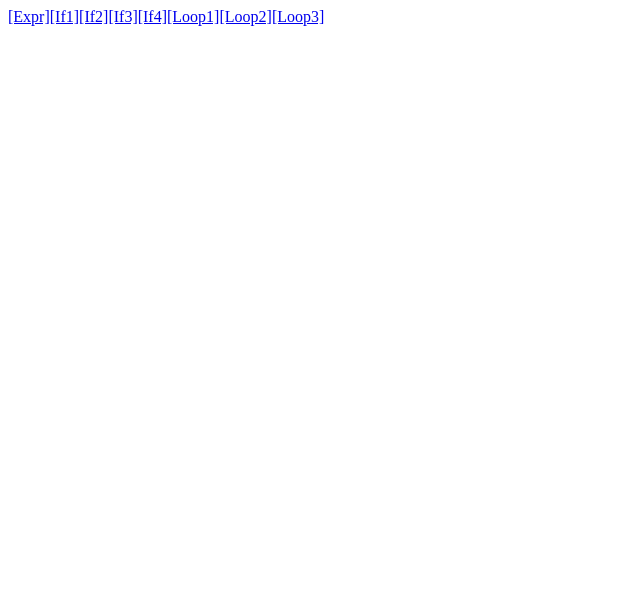
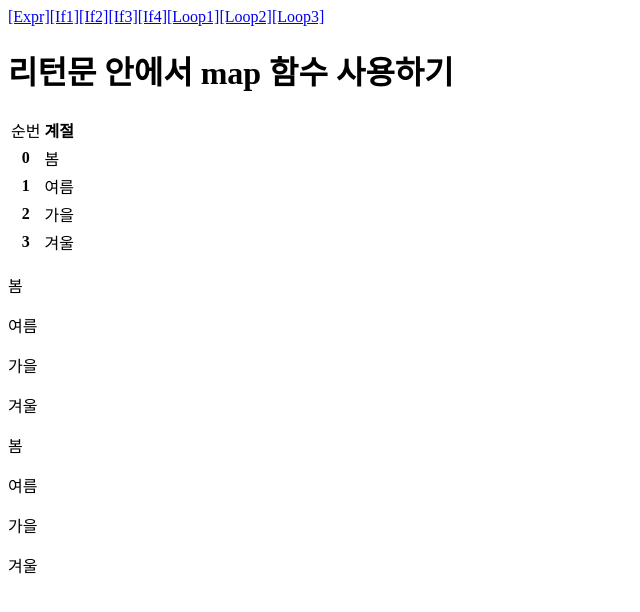
Before and after one commit to kyeonggu/03-jsx, a React (Create React App) app: page /loop3 in a window 1280 px wide. Shown: the top 612 px of the page, without its empty margins (0-640 px from the left). Built offline with nearby package versions, Linux system fonts and the light colour scheme.

Commit message:
20221125 수업내용

```diff
--- a/src/components/Loop1.js
+++ b/src/components/Loop1.js
@@ -1,7 +1,19 @@
 const Loop1 = () => {
+    const listItem = (itemNum) => {
+        let li = [];
+
+        for(var i=1; i<=itemNum; i++) {
+            li.push(<li key={i}>Item {i}</li>)
+        }
+
+        return li
+    }
     return (
         <>
-
+            <h1>for문으로 li 배열을 생성하여 push하여 반환하는 방식</h1>
+            <ul>
+                {listItem(5)}
+            </ul>
         </>
     )
 }
--- a/src/components/Loop2.js
+++ b/src/components/Loop2.js
@@ -1,7 +1,16 @@
 const Loop2 = () => {
+    const myArray = ["Hello", "World"];
+
+    const listMap = myArray.map((v, i) => {
+        return (<li key={i}>{v}</li>)
+    })
+
     return (
         <>
-
+            <h1>Map 함수로 배열 반복문돌리기</h1>
+            <ul>
+                {listMap}
+            </ul>
         </>
     )
 }
--- a/src/components/Loop3.js
+++ b/src/components/Loop3.js
@@ -1,7 +1,41 @@
 const Loop3 = () => {
+    const seasons = ["봄", "여름", "가을", "겨울"]
     return (
         <>
+            <h1>리턴문 안에서 map 함수 사용하기</h1>
+            <table>
+                <thead>
+                    <tr>
+                        <td>순번</td>
+                        <th>계절</th>
+                    </tr>
+                </thead>
+                <tbody>
+                    { seasons.length > 0                                // seasons 배열의 갯수가 0개 이상일때
+                    ? (seasons.map((v, i) => {
+                            return (
+                                <tr key={i}>
+                                    <th>{i}</th>
+                                    <td>{v}</td>
+                                </tr>
+                            )
+                        }))
+                        :  (
+                            <tr>
+                                <td colspan="4">데이터가 없습니다.</td>
+                            </tr>
+                        )
+                    }
+                </tbody>
+            </table>
 
+            {seasons.map((v, i) => (            // 화살표 함수를 () 로하면 return을 쓸 필요가 없음
+                <p key={i}>{v}</p>
+            ))}
+
+            {seasons.map((v, i) => {
+                return <p key={i}>{v}</p>       // 화살표 함수를 {} 로 하면 return을 무조건 써야됨
+            })}
         </>
     )
 }
```
